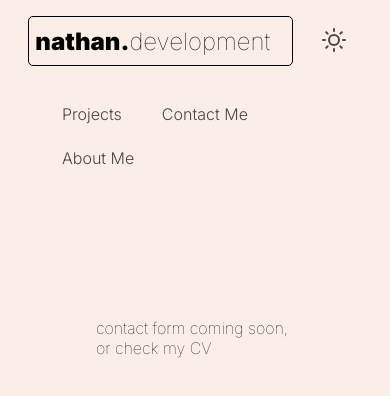
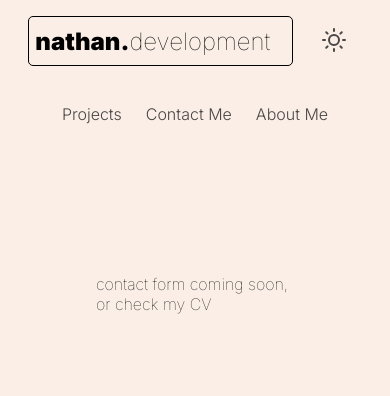
Before and after one commit to NateLog/react-portfolio, a Next.js app: page /contact in a window 390 px wide. Shown: the top 396 px of the page. Built offline with nearby package versions, Linux system fonts and the light colour scheme.

Commit message:
mobile sceen size bug fix

```diff
--- a/src/components/Header/Header.module.css
+++ b/src/components/Header/Header.module.css
@@ -64,7 +64,7 @@
   opacity: 1;
 }
 
-@media (min-width: 760px) {
+@media (min-width: 695px) {
   .darkModeButton {
     order: 2;
   }
--- a/src/components/Navbar/Navbar.module.css
+++ b/src/components/Navbar/Navbar.module.css
@@ -24,7 +24,7 @@
 .navlinks a {
   display: block;
   position: relative;
-  padding: 8px 16px;
+  padding: 8px 8px;
   text-decoration: none;
   background: none;
   color: black;
@@ -36,3 +36,15 @@
 .navlinks a:hover {
   opacity: 1;
 }
+
+@media (min-width: 776px) {
+  .navlinks a {
+    padding: 8px 16px;
+  }
+}
+
+@media (max-width: 350px) {
+  .navlinks {
+    flex-direction: column;
+  }
+}
```
